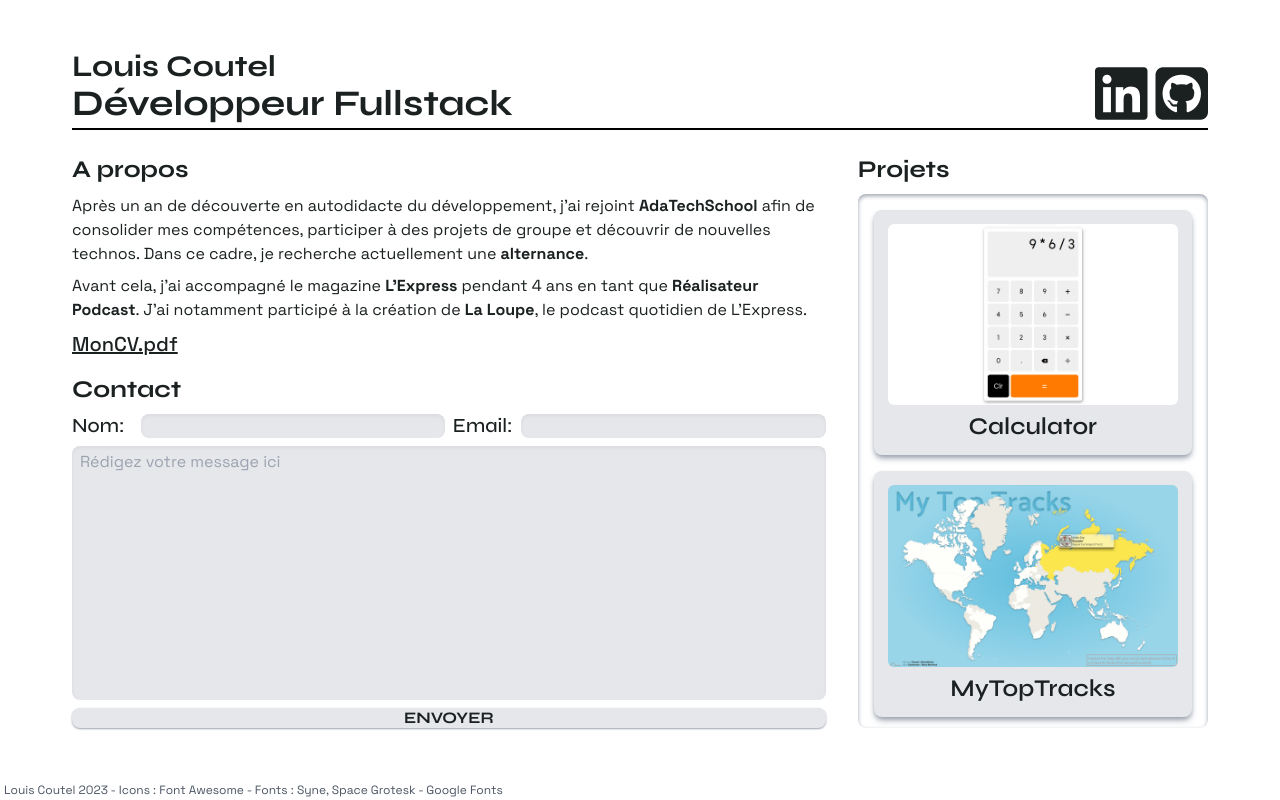
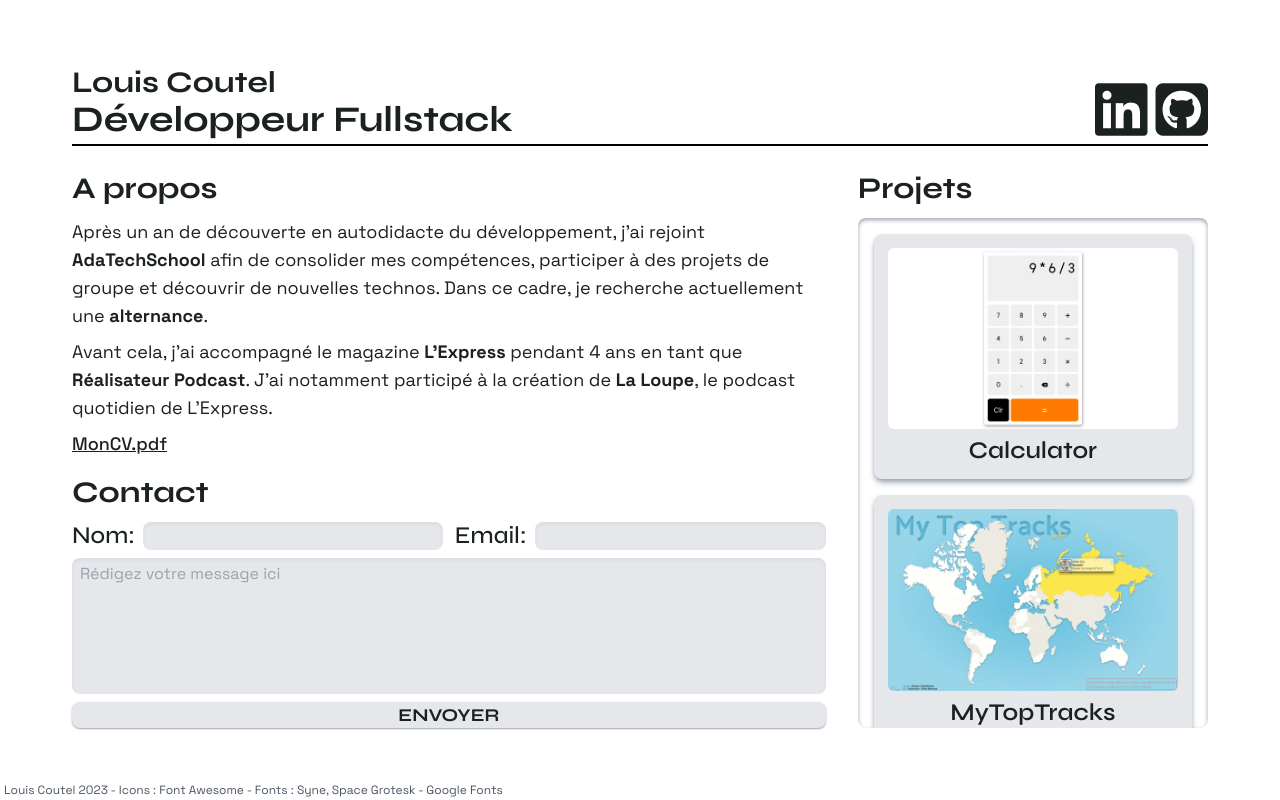
Before and after one commit to LouisCoutel/Calculator, a Vue app: page / in a window 1280 px wide. Built offline with nearby package versions, Linux system fonts and the light colour scheme.

Commit message:
back to eng: small touch-ups on fontsizes

```diff
--- a/index.html
+++ b/index.html
@@ -16,7 +16,7 @@
     />
   </head>
 
-  <body id="app" class="flex flex-col w-screen md:h-screen  pb-8 pt-6 px-4 sm:pb-6 sm:pt-4 sm:px-8  md:pb-14 md:pt-8 md:px-16 lg:pb-16 lg:pt-10 lg:px-18 h-fit overflow-y-scroll overflow-x-hidden sm:overflow-hidden text-base text-eerieBlack font-body scrollbar-track-white scrollbar-thumb-utOrange scrollbar-thin">
+  <body id="app" class="flex flex-col w-screen md:h-screen  pb-6 pt-4 px-4 sm:pb-8 sm:pt-6 sm:px-8 md:pb-12 md:pt-8 md:px-12 tallmd:pb-16 tallmd:pt-14 tallmd:px-16  h-fit overflow-y-scroll overflow-x-hidden sm:overflow-hidden text-base text-eerieBlack font-body scrollbar-track-white scrollbar-thumb-utOrange scrollbar-thin">
     <script type="module" src="/src/main.js"></script>
 
   </body>
--- a/src/components/AboutComp.vue
+++ b/src/components/AboutComp.vue
@@ -7,21 +7,21 @@ import CVurl from '../../public/CV_LouisCoutel_2023.pdf'
 <template>
   <section class="about-section inline-flex flex-col shrink min-w-[15ch]  sm:min-w-[30ch] max-w-[75ch]">
     <SectionHeading :title="'A propos'"></SectionHeading>
-    <p class="about-p text-sm md:text-base mb-2">
+    <p class="about-p text-sm md:text-base tallmd:text-lg mb-2">
       Après un an de découverte en autodidacte du développement, j'ai rejoint
       <b>AdaTechSchool</b> afin de consolider mes compétences, participer à des projets de groupe et
       découvrir de nouvelles technos. Dans ce cadre, je recherche actuellement une
       <b>alternance</b>.
     </p>
 
-    <p class="about-p text-sm md:text-base mb-2">
+    <p class="about-p text-sm md:text-base tallmd:text-lg mb-2">
       Avant cela, j'ai accompagné le magazine <b>L'Express</b> pendant 4 ans en tant que
       <b>Réalisateur Podcast</b>. J'ai notamment participé à la création de <b>La Loupe</b>, le
       podcast quotidien de L'Express.
     </p>
 
     <a
-      class="about-a md:text-lg lg:text-xl text-base underline transition-all w-fit font-medium hover:text-utOrange duration-100"
+      class="about-a md:text-lg text-base underline transition-all w-fit font-medium hover:text-utOrange duration-100"
       :href=CVurl
       target="_blank"
       >MonCV.pdf</a
--- a/src/components/ContactComp.vue
+++ b/src/components/ContactComp.vue
@@ -12,7 +12,7 @@ import SendButton from "./atoms/SendButton.vue";
       action="https://formspree.io/f/mvonkgag"
       method="POST"
     >
-      <section class="poster-info flex flex-col sm:flex-row gap-2 w-full">
+      <section class="poster-info flex flex-col sm:flex-row gap-2 tallmd:gap-3 w-full">
         <FormField :labelName="'Nom'"></FormField>
         <FormField :labelName="'Email'"></FormField>
       </section>
--- a/src/components/HeaderComp.vue
+++ b/src/components/HeaderComp.vue
@@ -16,10 +16,10 @@ const linkedin = {
       <section
         class="name-title-section flex flex-col justify-end w-full font-display leading-tight"
       >
-        <h2 class="header-h2 xs:text-lg sm:text-xl md:text-2xl lg:text-3xl font-bold line-clamp-1 ">
+        <h2 class="header-h2 xs:text-lg sm:text-xl md:text-2xl tallmd:text-3xl font-bold line-clamp-1 ">
           Louis Coutel
         </h2>
-        <h1 class="header-h1 xs:text-xl sm:text-2xl md:text-3xl lg:text-4xl font-bold line-clamp-1">
+        <h1 class="header-h1 xs:text-xl sm:text-2xl md:text-3xl tallmd:text-4xl font-bold line-clamp-1">
           Développeur Fullstack
         </h1>
       </section>
--- a/src/components/MainComp.vue
+++ b/src/components/MainComp.vue
@@ -5,10 +5,7 @@ import ProjectsComp from './ProjectsComp.vue'
 </script>
 
 <template>
-  <main class="main_wrapper flex flex-col md:flex-row h-full w-full overflow-hidden gap-8 mt-2 p-2">
-    <!-- header section -->
-
-    <!-- about section -->
+  <main class="main_wrapper flex flex-col md:flex-row h-full w-full overflow-hidden gap-8 mt-2 mdtall:mt-6 p-2">
     <section class="about-contact-wrapper flex flex-col gap-4 w-full h-full">
       <AboutComp></AboutComp>
 
--- a/src/components/atoms/FormField.vue
+++ b/src/components/atoms/FormField.vue
@@ -8,13 +8,13 @@ const labelName = props.labelName
 
 <template>
   <div
-    class="form-element flex flex-row w-full font-display h-6 items-center leading-none whitespace-nowrap gap-1"
+    class="form-element flex flex-row w-full font-display h-6 tallmd:h-7 items-center leading-none whitespace-nowrap gap-1"
   >
-    <label :for="labelName" class="w-fit md:w-20 h-fit text-lg  md:text-xl font-medium "> {{ labelName }}:</label>
+    <label :for="labelName" class="w-fit md:w-20 h-fit text-lg  md:text-xl tallmd:text-2xl font-medium tallmd:pr-1"> {{ labelName }}:</label>
     <input
       type="text"
       :id="labelName"
-      class="rounded-lg w-full h-full bg-gray-200 leading-none text-base center px-2 transition-colors focus-within:outline-1 focus-within:bg-gray-100 hover:bg-gray-100 shadow-inner"
+      class="rounded-lg w-full h-full bg-gray-200 leading-none center px-2 transition-colors focus-within:outline-1 focus-within:bg-gray-100 hover:bg-gray-100 shadow-inner"
       required
     />
   </div>
--- a/src/components/atoms/SectionHeading.vue
+++ b/src/components/atoms/SectionHeading.vue
@@ -7,5 +7,5 @@ const title = props.title
 </script>
 
 <template>
-  <h3 class="text-lg sm:text-xl lg:text-2xl font-display font-bold mb-2">{{ title }}</h3>
+  <h3 class="text-lg sm:text-xl tallmd:text-3xl md:text-2xl font-display font-bold mb-2 tallmd:mb-3">{{ title }}</h3>
 </template>
--- a/src/components/atoms/SendButton.vue
+++ b/src/components/atoms/SendButton.vue
@@ -6,6 +6,6 @@
     id="submit"
     name="submit"
     value="ENVOYER"
-    class="contact_form-submit rounded-lg bg-gray-200 shadow-gray-400 shadow-sm text-eerieBlack hover:bg-utOrange hover:text-white active:scale-x-95 duration-500 px-1 py-[2px] font-display text-base font-bold leading-none text-center transition-all"
+    class="contact_form-submit rounded-lg bg-gray-200 shadow-gray-400 shadow-sm text-eerieBlack hover:bg-utOrange hover:text-white active:scale-x-95 duration-500 px-1 py-[2px] font-display text-base tallmd:text-lg font-bold leading-none tallmd:leading-tight text-center transition-all"
   />
 </template>
--- a/src/components/atoms/SocialIcon.vue
+++ b/src/components/atoms/SocialIcon.vue
@@ -11,7 +11,7 @@ const faClass = props.faClass
   <a class="social-icon" :href="link" target="_blank">
     <i
       :class="faClass"
-      class="header_wrapper1_2-icon fa-brands block text-3xl md:text-6xl ease-in-out transition-all duration-500 hover:duration-200 hover:-translate-y-1 hover:text-utOrange"
+      class="header_wrapper1_2-icon fa-brands block text-3xl sm:text-4xl md:text-5xl lg:text-6xl ease-in-out transition-all duration-500 hover:duration-200 hover:-translate-y-1 hover:text-utOrange"
     ></i
   ></a>
 </template>
--- a/tailwind.config.js
+++ b/tailwind.config.js
@@ -18,6 +18,10 @@ module.exports = {
         eerieBlack: "#1b2021ff",
         utOrange: "#ff8811ff",
       },
+      screens: {
+        sm: "500px",
+        tallmd: { 'raw': '(min-height: 800px) and (min-width: 800px)' },
+      }
     },
   },
   plugins: [
```
